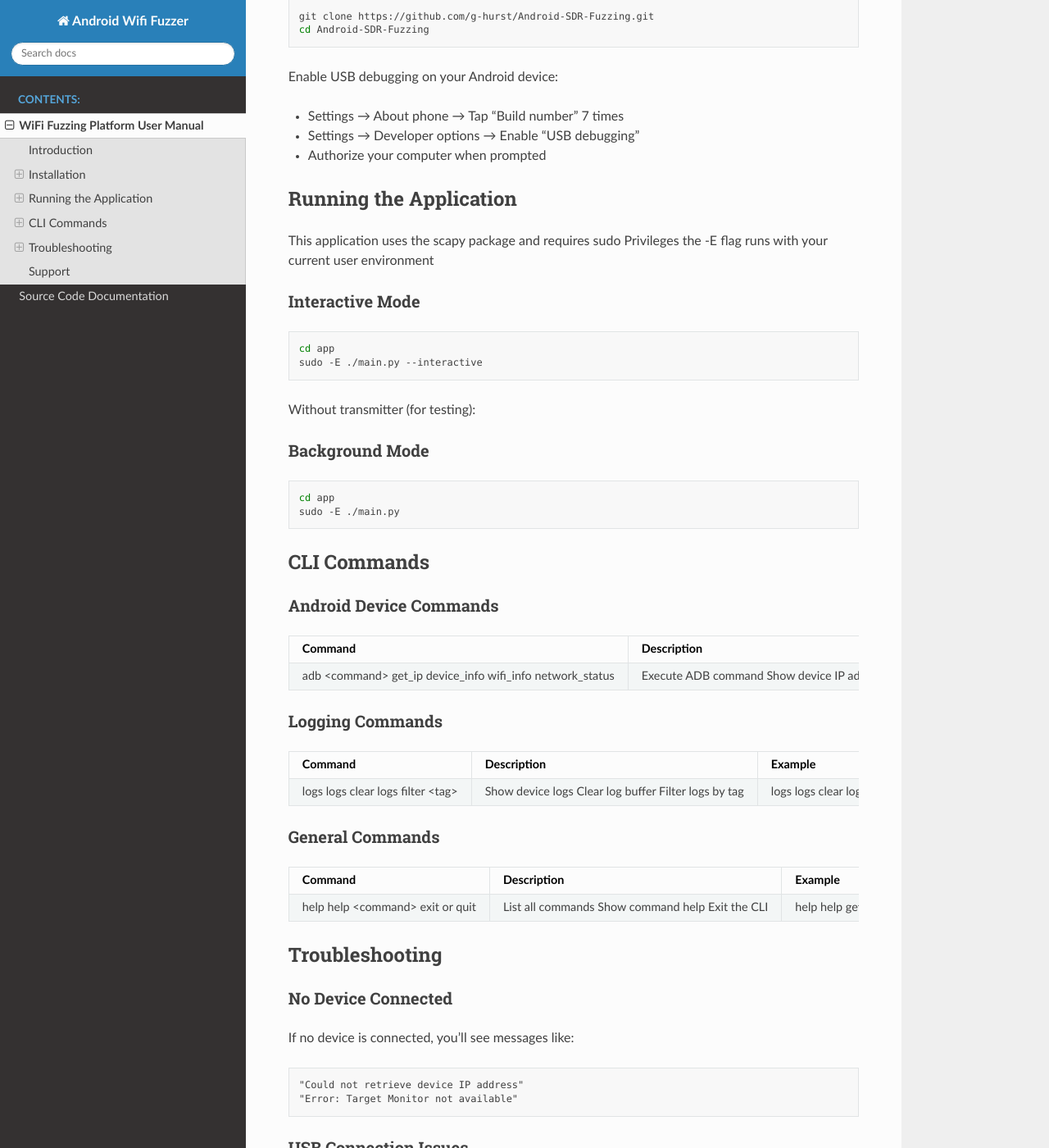
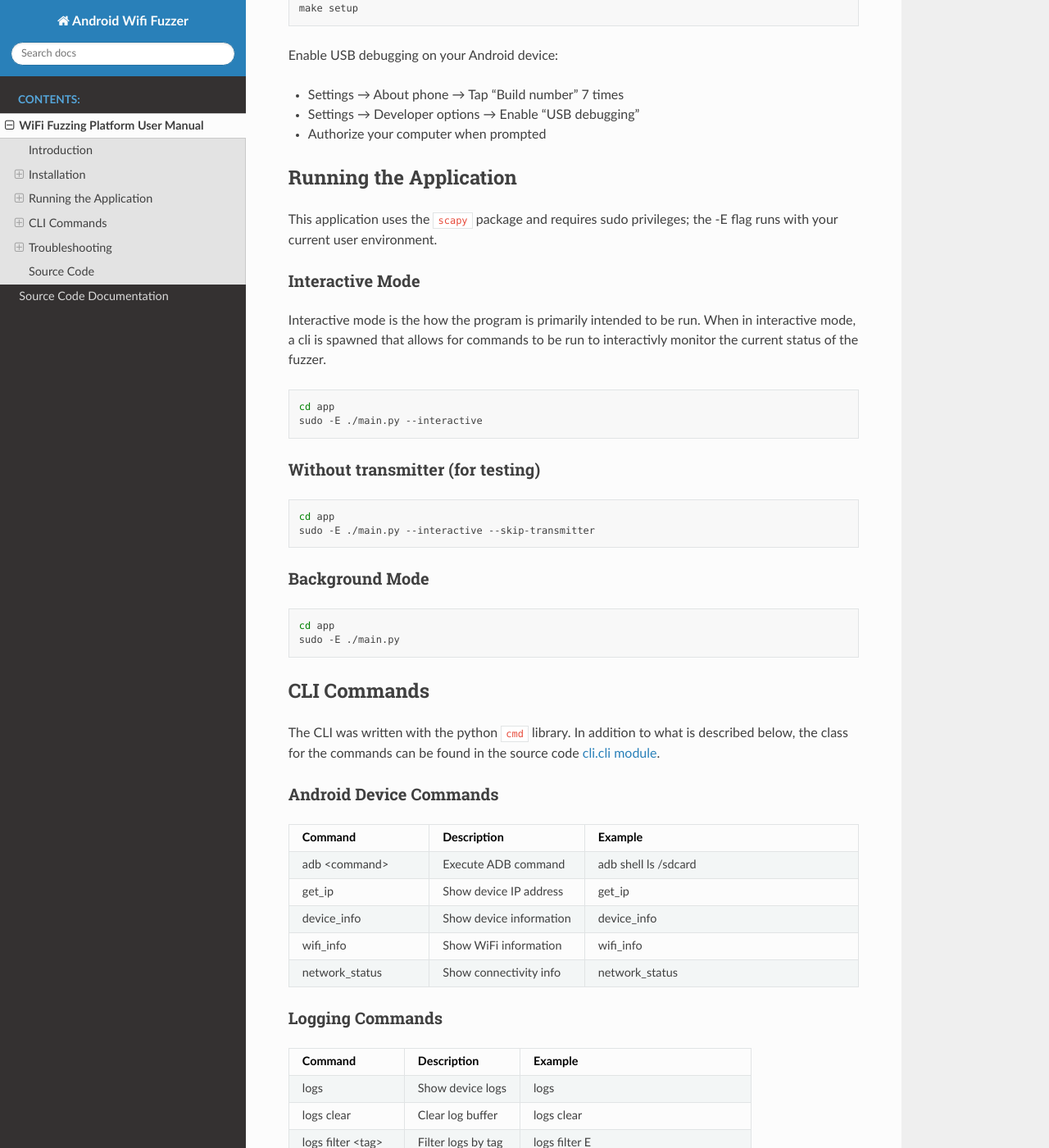
Before and after one commit to g-hurst/Android-SDR-Fuzzing, a Sphinx documentation site: the page built from docs/user_manual.rst, in a window 1280 px wide and 1400 px high, scrolled down 802 px. Shown: the whole window at 82% size. Built offline with Sphinx 7.4.7 and the Read the Docs theme 3.1.0, drawn with Linux system fonts in a browser that asks for light colours; some of the changed text lies outside the part shown.

Commit message:
updated user manuel and gitignore

```diff
--- a/docs/conf.py
+++ b/docs/conf.py
@@ -21,7 +21,8 @@ author = 'Garrett Hurst, Ron Bejerano, Shashwat Misra'
 extensions = [
     'sphinx.ext.autodoc',
     'sphinx.ext.viewcode',
-    'sphinx.ext.napoleon'  # For Google-style docstrings
+    'sphinx.ext.napoleon',  # For Google-style docstrings
+    'sphinx.ext.autosectionlabel'
 ]
 
 templates_path = ['_templates']
--- a/docs/user_manual.rst
+++ b/docs/user_manual.rst
@@ -4,7 +4,10 @@ WiFi Fuzzing Platform User Manual
 Introduction
 ------------
 
-The WiFi Fuzzing Platform is a tool designed for security researchers to test Android devices for potential WiFi vulnerabilities. This platform monitors device responses to network inputs, collects logs, and analyzes behavior.
+The WiFi Fuzzing Platform is a tool designed for security researchers
+to test Android devices for potential WiFi vulnerabilities.
+This platform monitors device responses to network inputs, collects logs,
+and analyzes behavior.
 
 Installation
 ------------
@@ -12,19 +15,11 @@ Installation
 Prerequisites
 ~~~~~~~~~~~~~
 
-- Linux operating system
+- Linux operating system (or wsl2)
 - Python 3.8 or higher
+- `Android Debug Bridge (adb) <https://developer.android.com/tools/adb>`_
 - Android device with USB debugging enabled
 - USB cable for connecting the Android device
-
-Required Python Packages
-~~~~~~~~~~~~~~~~~~~~~~~~
-
-Install the following packages:
-
-.. code-block:: bash
-
-    make setup
 
 Setup
 ~~~~~
@@ -36,6 +31,12 @@ Clone the repository:
     git clone https://github.com/g-hurst/Android-SDR-Fuzzing.git
     cd Android-SDR-Fuzzing
 
+Install the python dependancies with:
+
+.. code-block:: bash
+
+    make setup
+
 Enable USB debugging on your Android device:
 
 - Settings → About phone → Tap "Build number" 7 times
@@ -44,20 +45,25 @@ Enable USB debugging on your Android device:
 
 Running the Application
 -----------------------
-This application uses the scapy package and requires sudo Privileges
-the -E flag runs with your current user environment
+This application uses the ``scapy`` package and requires sudo privileges;
+the -E flag runs with your current user environment.
 
 Interactive Mode
 ~~~~~~~~~~~~~~~~
+Interactive mode is the how the program is primarily intended to be run.
+When in interactive mode, a cli is spawned that allows for commands to
+be run to interactivly monitor the current status of the fuzzer.
 
 .. code-block:: bash
 
     cd app
     sudo -E ./main.py --interactive
 
-Without transmitter (for testing):
+Without transmitter (for testing)
+~~~~~~~~~~~~~~~~~~~~~~~~~~~~~~~~~
 
 .. code-block:: bash
+
     cd app
     sudo -E ./main.py --interactive --skip-transmitter
 
@@ -71,41 +77,73 @@ Background Mode
 
 CLI Commands
 ------------
+The CLI was written with the python ``cmd`` library. In addition to what is described
+below, the class for the commands can be found in the source code :ref:`cli.cli module`.
 
 Android Device Commands
 ~~~~~~~~~~~~~~~~~~~~~~~
+.. list-table::
+   :widths: 25 25 50
+   :header-rows: 1
 
-+------------------+-----------------------------+----------------------------+
-| Command          | Description                 | Example                    |
-+==================+=============================+============================+
-| adb <command>    | Execute ADB command         | adb shell ls /sdcard       |
-| get_ip           | Show device IP address      | get_ip                     |
-| device_info      | Show device information     | device_info                |
-| wifi_info        | Show WiFi information       | wifi_info                  |
-| network_status   | Show connectivity info      | network_status             |
-+------------------+-----------------------------+----------------------------+
+   * - Command
+     - Description
+     - Example
+   * - adb <command>
+     - Execute ADB command
+     - adb shell ls /sdcard
+   * - get_ip
+     - Show device IP address
+     - get_ip
+   * - device_info
+     - Show device information
+     - device_info
+   * - wifi_info
+     - Show WiFi information
+     - wifi_info
+   * - network_status
+     - Show connectivity info
+     - network_status
 
 Logging Commands
 ~~~~~~~~~~~~~~~~
 
-+----------------------+-----------------------------+--------------------------+
-| Command              | Description                 | Example                  |
-+======================+=============================+==========================+
-| logs                 | Show device logs            | logs                     |
-| logs clear           | Clear log buffer            | logs clear               |
-| logs filter <tag>    | Filter logs by tag          | logs filter E            |
-+----------------------+-----------------------------+--------------------------+
+.. list-table::
+   :widths: 25 25 50
+   :header-rows: 1
+
+   * - Command
+     - Description
+     - Example
+   * - logs
+     - Show device logs
+     - logs
+   * - logs clear
+     - Clear log buffer
+     - logs clear
+   * - logs filter <tag>
+     - Filter logs by tag
+     - logs filter E
 
 General Commands
 ~~~~~~~~~~~~~~~~
 
-+-------------------------+--------------------------+--------------------------+
-| Command                 | Description              | Example                  |
-+=========================+==========================+==========================+
-| help                    | List all commands        | help                     |
-| help <command>          | Show command help        | help get_ip              |
-| exit or quit            | Exit the CLI             | exit                     |
-+-------------------------+--------------------------+--------------------------+
+.. list-table::
+   :widths: 25 25 50
+   :header-rows: 1
+
+   * - Command
+     - Description
+     - Example
+   * - help
+     - List all commands
+     - help
+   * - help <command>
+     - Show command help
+     - help get_ip
+   * - exit or quit
+     - Exit the CLI
+     - exit
 
 Troubleshooting
 ---------------
@@ -127,7 +165,7 @@ If you can't connect to your device:
 
 - Ensure USB debugging is enabled
 - Try a different USB cable
-- Check device authorization
+- Run ``adb kill-server`` (on both host and wsl if running on wsl) to kill any instances of adb that could be preventing a new connection.
 - Run ``adb devices`` to verify connection
 
 Network Interface Issues
@@ -139,9 +177,7 @@ If the transmitter fails with "No such device" error:
 - Check network configuration
 - Verify Scapy installation
 
-Support
--------
+Source Code
+-----------
 
-For issues or questions, visit:
-
-`https://github.com/g-hurst/Android-SDR-Fuzzing <https://github.com/g-hurst/Android-SDR-Fuzzing>
+`https://github.com/g-hurst/Android-SDR-Fuzzing <https://github.com/g-hurst/Android-SDR-Fuzzing>`_
```
Also changed, not shown: 1 other file.
